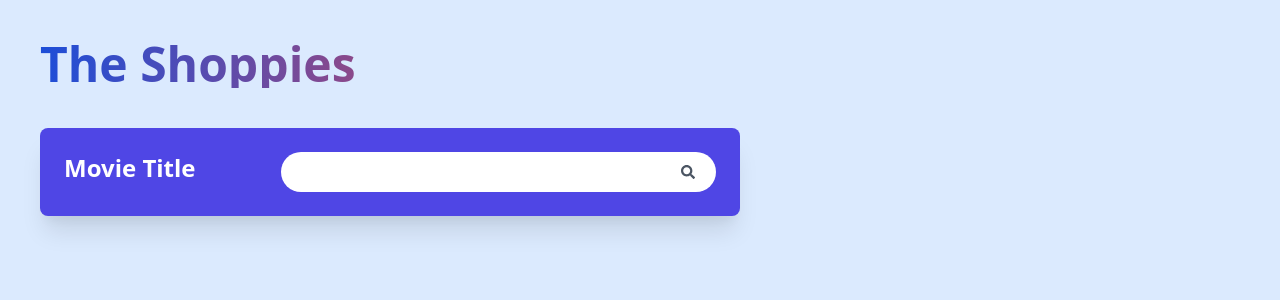
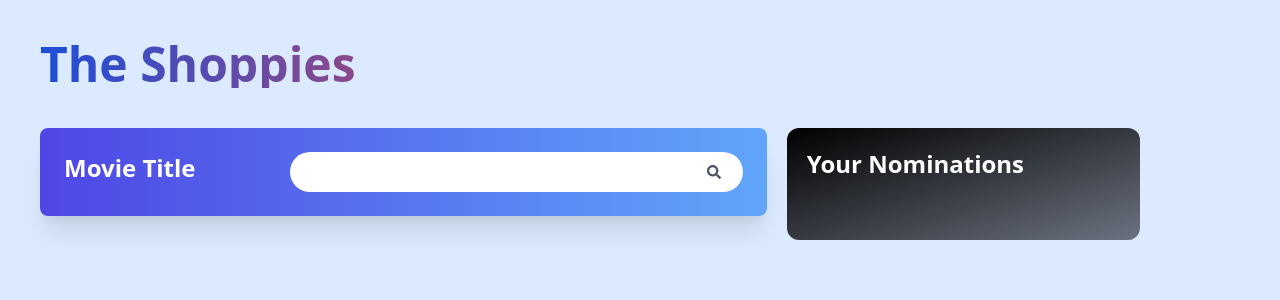
Before and after one commit to saswatamcode/the_shoppies, a Next.js app: page / in a window 1280 px wide. Shown: the top 300 px of the page. Built offline with nearby package versions, Linux system fonts and the light colour scheme.

Commit message:
Add add/remove nominee
Signed-off-by: Saswata Mukherjee <saswataminsta@yahoo.com>

```diff
--- /dev/null
+++ b/components/MovieCard.tsx
@@ -0,0 +1,59 @@
+import Image from "next/image";
+import { FaHeart, FaHeartBroken } from "react-icons/fa";
+import { IMovie } from "../types/types";
+
+interface MovieCardProps {
+  result: IMovie;
+  color: string;
+  nominated: boolean;
+  handler: (result: IMovie) => void;
+}
+
+const MovieCard: React.FC<MovieCardProps> = ({
+  result,
+  color,
+  handler,
+  nominated,
+}) => {
+  return (
+    <div
+      key={result.imdbID}
+      className={`flex flex-col h-auto justify-center text-white bg-${color} p-5 rounded-lg shadow-xl`}
+    >
+      <h4 className="text-xl font-bold">{result.Title}</h4>
+      <div className="flex justify-between w-full text-md font-semibold">
+        <p>{result.Year}</p>
+        <p>{result.Type}</p>
+      </div>
+      <br />
+      {!nominated && (
+        <Image
+          className="object-cover rounded-md shadow-md"
+          src={result.Poster}
+          alt={result.Title}
+          height={400}
+          width={250}
+        />
+      )}
+      <br />
+      <button
+        className="flex items-center justify-around bg-white text-red-400 h-8 rounded-full w-5/12"
+        onClick={() => handler(result)}
+      >
+        {nominated ? (
+          <>
+            <FaHeartBroken />
+            Unnominate
+          </>
+        ) : (
+          <>
+            <FaHeart />
+            Nominate
+          </>
+        )}
+      </button>
+    </div>
+  );
+};
+
+export default MovieCard;
--- /dev/null
+++ b/components/SearchBar.tsx
@@ -0,0 +1,32 @@
+import { ChangeEvent } from "react";
+import { FaSearch } from "react-icons/fa";
+
+interface SearchBarProps {
+  value: string;
+  handleChange: (event: ChangeEvent<HTMLInputElement>) => void;
+}
+
+const SearchBar: React.FC<SearchBarProps> = ({ value, handleChange }) => {
+  return (
+    <div className="bg-gradient-to-r from-indigo-600 to-blue-400 rounded-lg shadow-xl p-6 w-full mb-6">
+      <div className="flex justify-between text-gray-600">
+        <label className="text-white text-2xl font-bold pr-10">
+          Movie Title
+        </label>
+        <div className="flex items-center bg-white h-10 pl-5 rounded-full text-sm w-8/12">
+          <input
+            type="text"
+            name="search"
+            className="w-11/12"
+            value={value}
+            onChange={handleChange}
+            aria-label="Search"
+          />
+          <FaSearch />
+        </div>
+      </div>
+    </div>
+  );
+};
+
+export default SearchBar;
--- a/pages/index.tsx
+++ b/pages/index.tsx
@@ -2,8 +2,8 @@ import axios from "axios";
 import { ChangeEvent, useEffect, useState } from "react";
 import useDebounce from "../lib/useDebounce";
 import { IResults, IMovie } from "../types/types";
-import { FaSearch, FaHeart } from "react-icons/fa";
-import Image from "next/image";
+import MovieCard from "../components/MovieCard";
+import SearchBar from "../components/SearchBar";
 
 const Home: React.FC = () => {
   const [search, setSearch] = useState<string>("");
@@ -47,68 +47,72 @@ const Home: React.FC = () => {
     console.log(nominees);
   };
 
+  const handleRemove = (result: IMovie) => {
+    if (nominees.includes(result)) {
+      setNominees((prevState: IMovie[]) =>
+        prevState.filter((res) => result !== res)
+      );
+    }
+    console.log(nominees);
+  };
+
   return (
     <>
       <h1 className="bg-clip-text text-transparent bg-gradient-to-r from-blue-700 via-red-500 to-yellow-500 text-5xl font-black mb-10">
         The Shoppies
       </h1>
-      <div className="bg-indigo-600 rounded-lg shadow-xl p-6 w-7/12 mb-6">
-        <div className="flex justify-between text-gray-600">
-          <label className="text-white text-2xl font-bold pr-10">
-            Movie Title
-          </label>
-          <div className="flex items-center bg-white h-10 pl-5 rounded-full text-sm w-8/12">
-            <input
-              type="text"
-              name="search"
-              className="w-11/12"
-              value={search}
-              onChange={handleChange}
-              aria-label="Search"
-            />
-            <FaSearch />
-          </div>
-        </div>
-      </div>
 
-      <div className="grid grid-cols-2 gap-5 w-7/12">
+      <div className="grid grid-cols-3 gap-5 w-11/12">
+        <div className="col-span-2">
+          <SearchBar value={search} handleChange={handleChange} />
+
+          <div className="grid grid-cols-2 gap-5 w-full">
             {isSearching && <h1>Loading...</h1>}
             {searchResults && searchResults.Response === "True" && (
               <>
                 {searchResults.Search.map((result: IMovie) => {
+                  if (!nominees.includes(result)) {
                     return (
-                <div
-                  key={result.imdbID}
-                  className={`flex flex-col justify-center text-white bg-${
+                      <MovieCard
+                        result={result}
+                        nominated={false}
+                        color={
                           colors[Math.floor(Math.random() * colors.length)]
-                  } p-5 rounded-lg shadow-xl`}
-                >
-                  <h4 className="text-xl font-bold">{result.Title}</h4>
-                  <div className="flex justify-between w-full text-md font-semibold">
-                    <p>{result.Year}</p>
-                    <p>{result.Type}</p>
+                        }
+                        handler={handleAdd}
+                      />
+                    );
+                  } else {
+                    return <></>;
+                  }
+                })}
+              </>
+            )}
           </div>
-                  <br />
-                  <Image
-                    className="object-cover rounded-md shadow-md"
-                    src={result.Poster}
-                    alt={result.Title}
-                    height={400}
-                    width={250}
+        </div>
+
+        <div className="bg-gradient-to-br from-black to-gray-500 rounded-xl w-full p-5">
+          <h2 className="text-white text-2xl font-black mb-10">
+            Your Nominations
+          </h2>
+
+          <div className="grid grid-cols-1 gap-5 w-full">
+            {nominees.length > 0 && (
+              <>
+                {nominees.map((result: IMovie) => {
+                  return (
+                    <MovieCard
+                      result={result}
+                      nominated
+                      color={colors[Math.floor(Math.random() * colors.length)]}
+                      handler={handleRemove}
                     />
-                  <br />
-                  <button
-                    className="flex items-center justify-evenly bg-white text-red-400 h-8 rounded-full w-4/12"
-                    onClick={() => handleAdd(result)}
-                  >
-                    <FaHeart />
-                    Nominate
-                  </button>
-                </div>
                   );
                 })}
               </>
             )}
+          </div>
+        </div>
       </div>
     </>
   );
```
Lines whose indentation alone changed are shown as unchanged.
